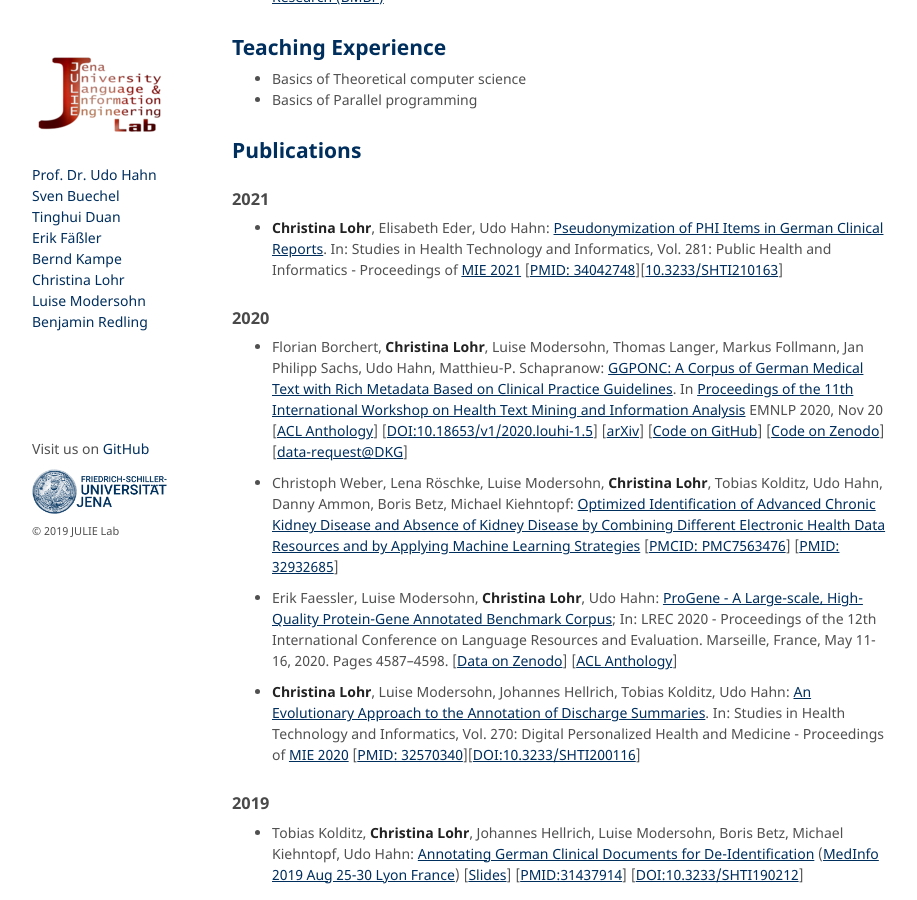
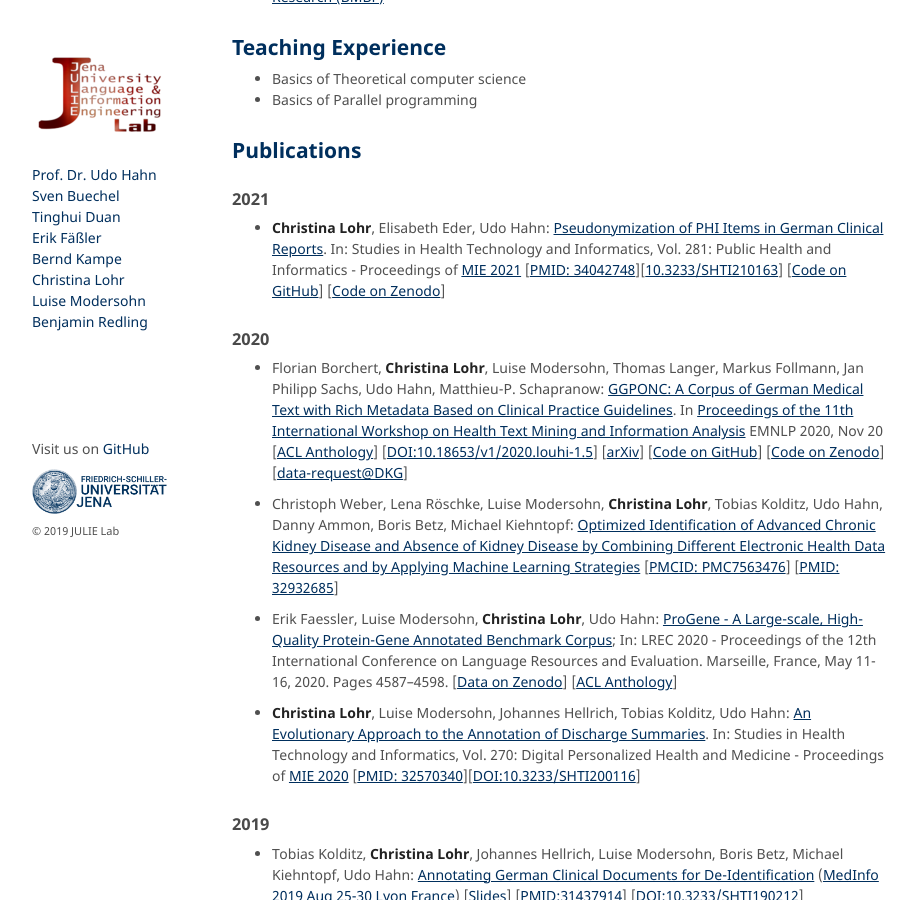
Before and after one commit to JULIELab/JULIELab.github.io, a Jekyll site: the page built from Staff/Lohr/index.md, in a window 1280 px wide and 900 px high, scrolled down 774 px. Shown: the whole window, without its empty margins (178-1095 px from the left). Built offline with Jekyll 4.4.1, drawn with Linux system fonts in a browser that asks for light colours; our own code applies the rules of GitHub Pages for plain Markdown files.

Commit message:
Update index.md

```diff
--- a/Staff/Lohr/index.md
+++ b/Staff/Lohr/index.md
@@ -30,7 +30,7 @@
 
 ### 2021
 
-* **Christina Lohr**, Elisabeth Eder, Udo Hahn: [Pseudonymization of PHI Items in German Clinical Reports](https://ebooks.iospress.nl/doi/10.3233/SHTI210163). In: Studies in Health Technology and Informatics, Vol. 281: Public Health and Informatics - Proceedings of [MIE 2021](https://ebooks.iospress.nl/volume/public-health-and-informatics-proceedings-of-mie-2021) [[PMID: 34042748](https://pubmed.ncbi.nlm.nih.gov/34042748/)][[10.3233/SHTI210163](https://doi.org/10.3233/shti210163)]
+* **Christina Lohr**, Elisabeth Eder, Udo Hahn: [Pseudonymization of PHI Items in German Clinical Reports](https://ebooks.iospress.nl/doi/10.3233/SHTI210163). In: Studies in Health Technology and Informatics, Vol. 281: Public Health and Informatics - Proceedings of [MIE 2021](https://ebooks.iospress.nl/volume/public-health-and-informatics-proceedings-of-mie-2021) [[PMID: 34042748](https://pubmed.ncbi.nlm.nih.gov/34042748/)][[10.3233/SHTI210163](https://doi.org/10.3233/shti210163)] [[Code on GitHub](https://github.com/JULIELab/ClinicalSurrogateGeneration)] [[Code on Zenodo](https://zenodo.org/record/4883613)]
 
 ### 2020
 
```
